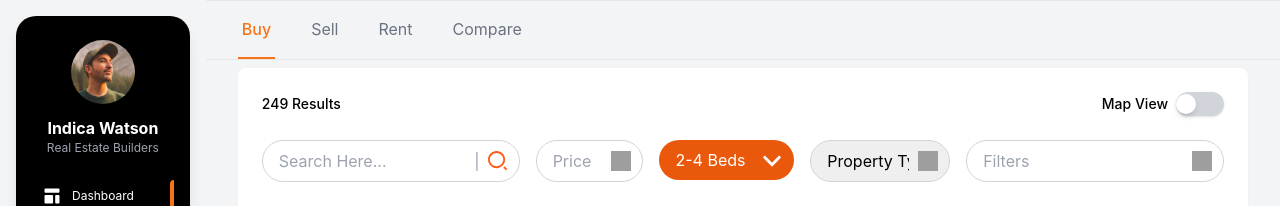
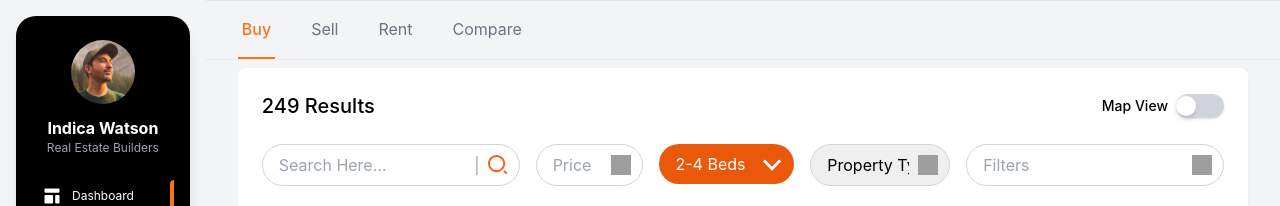
Before and after one commit to sh4rkd/realstate, a React (Vite) app: page / in a window 1280 px wide. Shown: the top 206 px of the page. Built offline with nearby package versions, Linux system fonts and the light colour scheme; grey boxes are pictures that could not be loaded.

Commit message:
fix: change size from results

```diff
--- a/src/pages/Dashboard.tsx
+++ b/src/pages/Dashboard.tsx
@@ -12,7 +12,7 @@ const Dashboard: React.FC = () => {
       <div className="mx-auto py-2 sm:px-6 lg:px-8">
         <div className="bg-white p-6 rounded-lg shadow-sm">
           <div className="flex justify-between items-center mb-6">
-            <span className="text-sm font-medium">249 Results</span>
+            <span className="text-xl font-medium">249 Results</span>
             <div className="flex items-center space-x-2">
               <span className="text-sm font-medium">Map View</span>
               <button className="w-12 h-6 bg-gray-300 rounded-full flex items-center transition-all duration-300 focus:outline-none shadow">
```
